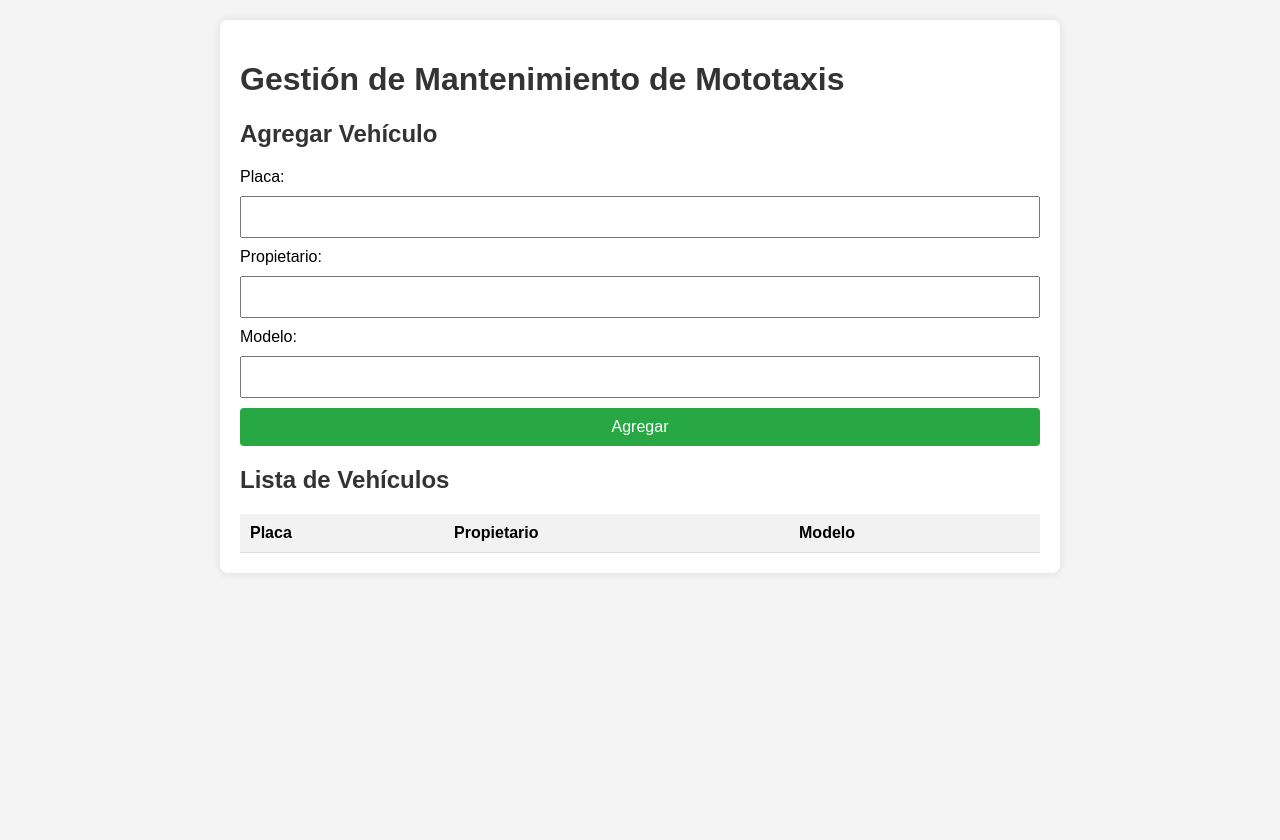
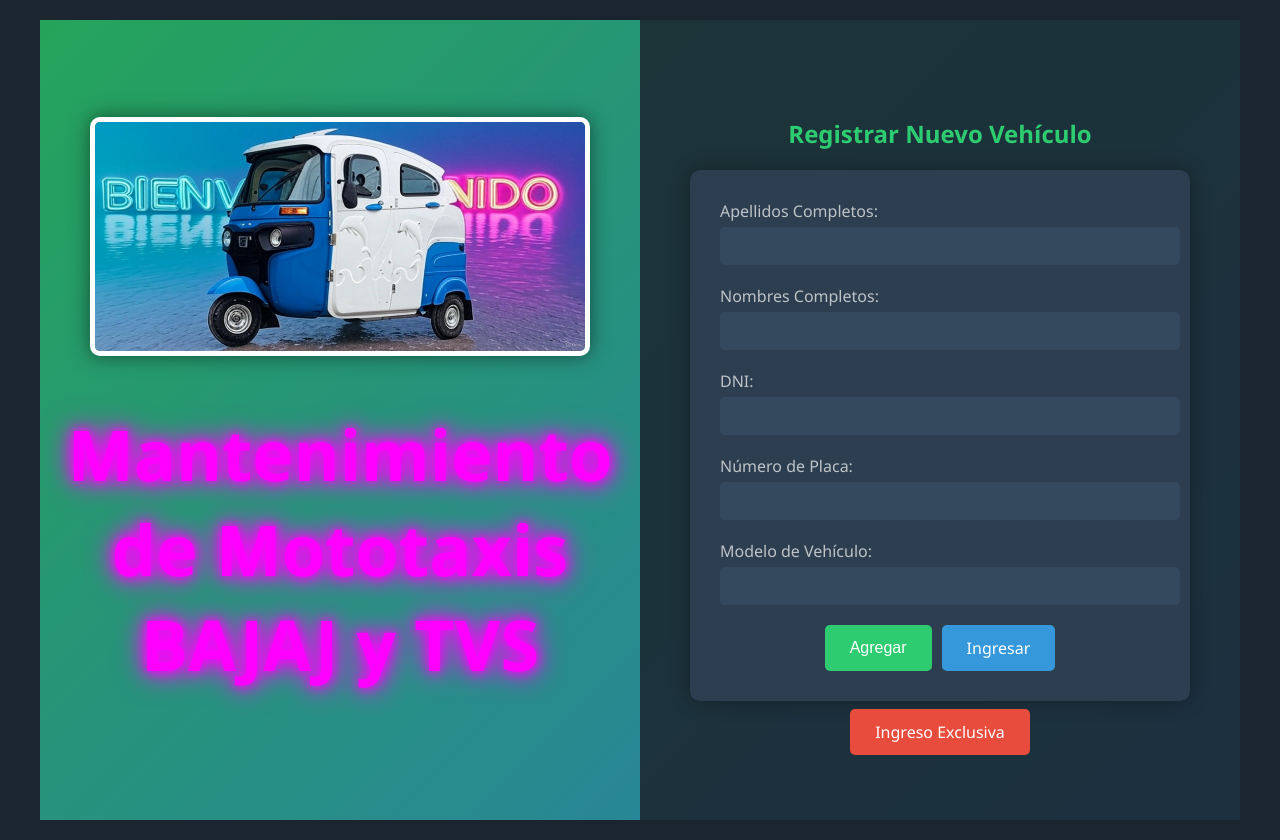
Before and after one commit to Santiago-Adm/mototaxi-mantenimiento, a Flask app: page / in a window 1280 px wide. Before the commit the page ends 553 px from the top, so only its background shows below. Run offline with Flask 3, Linux system fonts and the light colour scheme; lists and menus that the app fills with data are empty; some libraries are stand-ins or nearby versions.

Commit message:
Añadir diseño dinámico, página de login y botón de ingreso exclusiva

```diff
--- a/app.py
+++ b/app.py
@@ -1,6 +1,5 @@
 from flask import Flask, request, jsonify, render_template
-import pyodbc
-from azure.identity import DefaultAzureCredential
+import psycopg2
 import os
 from dotenv import load_dotenv
 
@@ -9,37 +8,52 @@
 
 app = Flask(__name__)
 
-# Configuración de la conexión a Azure SQL Database
-server = os.getenv('AZURE_SQL_SERVER')
-database = os.getenv('AZURE_SQL_DATABASE')
-username = os.getenv('AZURE_SQL_USERNAME')
-password = os.getenv('AZURE_SQL_PASSWORD')
-driver = '{ODBC Driver 18 for SQL Server}'
+# Configuración de la conexión a Azure PostgreSQL
+db_params = {
+    'dbname': os.getenv('POSTGRES_DB'),
+    'user': os.getenv('POSTGRES_USER'),
+    'password': os.getenv('POSTGRES_PASSWORD'),
+    'host': os.getenv('POSTGRES_HOST'),
+    'port': os.getenv('POSTGRES_PORT', '5432'),
+    'sslmode': 'require'
+}
 
-# Cadena de conexión
-connection_string = f'DRIVER={driver};SERVER={server};DATABASE={database};UID={username};PWD={password}'
-
-# Endpoint para la página principal
+# Endpoint para la página principal (solo formulario)
 @app.route('/')
 def index():
     return render_template('index.html')
+
+# Nueva ruta para la página de login
+@app.route('/login')
+def login():
+    return render_template('login.html', page_class='login-page')
+
+# Nueva ruta para mostrar vehículos
+@app.route('/mostrar-vehiculos')
+def mostrar_vehiculos():
+    return render_template('mostrar_vehiculos.html')
 
 # Endpoint para agregar un vehículo
 @app.route('/api/vehicles', methods=['POST'])
 def add_vehicle():
     try:
         data = request.get_json()
+        last_names = data['last_names']
+        first_names = data['first_names']
+        dni = data['dni']
         license_plate = data['license_plate']
-        owner_name = data['owner_name']
         model = data['model']
 
-        with pyodbc.connect(connection_string) as conn:
-            cursor = conn.cursor()
-            cursor.execute(
-                "INSERT INTO Vehicles (LicensePlate, OwnerName, Model) VALUES (?, ?, ?)",
-                (license_plate, owner_name, model)
-            )
-            conn.commit()
+        # Conexión a PostgreSQL
+        conn = psycopg2.connect(**db_params)
+        cursor = conn.cursor()
+        cursor.execute(
+            "INSERT INTO Vehiculos (last_names, first_names, dni, license_plate, model) VALUES (%s, %s, %s, %s, %s)",
+            (last_names, first_names, dni, license_plate, model)
+        )
+        conn.commit()
+        cursor.close()
+        conn.close()
         return jsonify({'message': 'Vehículo agregado exitosamente'}), 201
     except Exception as e:
         return jsonify({'error': str(e)}), 500
@@ -48,14 +62,24 @@
 @app.route('/api/vehicles', methods=['GET'])
 def get_vehicles():
     try:
-        with pyodbc.connect(connection_string) as conn:
-            cursor = conn.cursor()
-            cursor.execute("SELECT * FROM Vehicles")
-            rows = cursor.fetchall()
-            vehicles = [
-                {'id': row[0], 'license_plate': row[1], 'owner_name': row[2], 'model': row[3]}
-                for row in rows
-            ]
+        # Conexión a PostgreSQL
+        conn = psycopg2.connect(**db_params)
+        cursor = conn.cursor()
+        cursor.execute("SELECT * FROM Vehiculos")
+        rows = cursor.fetchall()
+        vehicles = [
+            {
+                'id': row[0],
+                'last_names': row[1],
+                'first_names': row[2],
+                'dni': row[3],
+                'license_plate': row[4],
+                'model': row[5]
+            }
+            for row in rows
+        ]
+        cursor.close()
+        conn.close()
         return jsonify(vehicles), 200
     except Exception as e:
         return jsonify({'error': str(e)}), 500
--- a/requirements.txt
+++ b/requirements.txt
@@ -14,9 +14,9 @@
 MarkupSafe==3.0.2
 msal==1.32.3
 msal-extensions==1.3.1
+psycopg2-binary==2.9.10
 pycparser==2.22
 PyJWT==2.10.1
-pyodbc==5.2.0
 python-dotenv==1.1.0
 requests==2.32.3
 six==1.17.0
--- a/static/css/styles.css
+++ b/static/css/styles.css
@@ -1,58 +1,199 @@
 body {
-    font-family: Arial, sans-serif;
+    font-family: 'Segoe UI', Tahoma, Geneva, Verdana, sans-serif;
     margin: 0;
-    padding: 20px;
-    background-color: #f4f4f4;
+    padding: 0;
+    background: #1a252f;
+    color: #fff;
+    min-height: 100vh;
+    overflow-x: hidden;
 }
 
 .container {
-    max-width: 800px;
+    max-width: 1200px;
     margin: 0 auto;
-    background: white;
     padding: 20px;
-    border-radius: 8px;
-    box-shadow: 0 0 10px rgba(0,0,0,0.1);
 }
 
-h1, h2 {
-    color: #333;
+.split-layout {
+    display: flex;
+    height: 100vh;
+    background: linear-gradient(135deg, #2ecc71, #3498db);
 }
 
-form {
+.left-section {
+    flex: 1;
     display: flex;
     flex-direction: column;
-    gap: 10px;
+    justify-content: center;
+    align-items: center;
+    position: relative;
+    overflow: hidden;
+    padding: 50px;
+    background: rgba(0, 0, 0, 0.2);
+}
+
+.image-frame {
+    border: 5px solid #fff;
+    border-radius: 10px;
+    overflow: hidden;
+    box-shadow: 0 0 20px rgba(0, 0, 0, 0.5);
     margin-bottom: 20px;
 }
 
-input, button {
+.mototaxi-image {
+    width: 100%;
+    height: auto;
+    display: block;
+}
+
+.welcome-text {
+    font-size: 4em;
+    color: #ff00ff; /* Color neón inicial */
+    text-align: center;
+    text-shadow: 0 0 10px #ff00ff, 0 0 20px #ff00ff, 0 0 30px #ff00ff;
+    animation: neonPulse 2s infinite alternate, zoomInOut 4s infinite alternate;
+}
+
+.right-section {
+    flex: 1;
+    display: flex;
+    flex-direction: column;
+    justify-content: center;
+    padding: 50px;
+    background: rgba(26, 37, 47, 0.9);
+}
+
+h2 {
+    color: #2ecc71;
+    margin-bottom: 20px;
+    text-align: center;
+}
+
+.form-card {
+    background: #2c3e50;
+    padding: 30px;
+    border-radius: 10px;
+    box-shadow: 0 0 20px rgba(0, 0, 0, 0.3);
+    animation: slideIn 1s ease-out;
+}
+
+.form-group {
+    margin-bottom: 20px;
+}
+
+label {
+    display: block;
+    color: #bdc3c7;
+    margin-bottom: 5px;
+}
+
+input {
+    width: 100%;
     padding: 10px;
+    border: none;
+    border-radius: 5px;
+    font-size: 16px;
+    background: #34495e;
+    color: #fff;
+    transition: background 0.3s ease;
+}
+
+input:focus {
+    background: #465c71;
+    outline: none;
+}
+
+.button-group {
+    display: flex;
+    gap: 10px;
+    justify-content: center;
+    margin-top: 20px;
+}
+
+.btn {
+    background-color: #2ecc71;
+    color: white;
+    border: none;
+    padding: 12px 25px;
+    border-radius: 5px;
+    cursor: pointer;
+    transition: background-color 0.3s ease;
+    text-decoration: none;
+    text-align: center;
     font-size: 16px;
 }
 
-button {
-    background-color: #28a745;
-    color: white;
-    border: none;
-    cursor: pointer;
-    border-radius: 4px;
+.btn:hover {
+    background-color: #27ae60;
 }
 
-button:hover {
-    background-color: #218838;
+.access-btn {
+    background-color: #3498db;
 }
 
-table {
-    width: 100%;
-    border-collapse: collapse;
+.access-btn:hover {
+    background-color: #2980b9;
 }
 
-th, td {
-    padding: 10px;
-    text-align: left;
-    border-bottom: 1px solid #ddd;
+.exclusive-button {
+    text-align: center;
+    margin-top: 20px;
 }
 
-th {
-    background-color: #f2f2f2;
+.exclusive-btn {
+    background-color: #e74c3c;
 }
+
+.exclusive-btn:hover {
+    background-color: #c0392b;
+}
+
+.vehicles-grid {
+    display: grid;
+    grid-template-columns: repeat(auto-fill, minmax(250px, 1fr));
+    gap: 20px;
+}
+
+.vehicle-card {
+    background: #ecf0f1;
+    padding: 15px;
+    border-radius: 8px;
+    text-align: center;
+    animation: slideIn 0.5s ease-out;
+}
+
+.vehicle-card p {
+    margin: 5px 0;
+    color: #2c3e50;
+}
+
+@keyframes neonPulse {
+    from {
+        text-shadow: 0 0 5px #ff00ff, 0 0 10px #ff00ff, 0 0 15px #ff00ff;
+    }
+    to {
+        text-shadow: 0 0 10px #ff00ff, 0 0 20px #ff00ff, 0 0 30px #ff00ff;
+    }
+}
+
+@keyframes zoomInOut {
+    0% {
+        transform: scale(1);
+    }
+    50% {
+        transform: scale(1.1);
+    }
+    100% {
+        transform: scale(1);
+    }
+}
+
+@keyframes fadeIn {
+    from { opacity: 0; }
+    to { opacity: 1; }
+}
+
+@keyframes slideIn {
+    from { transform: translateY(20px); opacity: 0; }
+    to { transform: translateY(0); opacity: 1; }
+}
--- /dev/null
+++ b/static/js/main.js
@@ -0,0 +1,31 @@
+document.getElementById('vehicle-form').addEventListener('submit', async (e) => {
+    e.preventDefault();
+    const lastNames = document.getElementById('last_names').value;
+    const firstNames = document.getElementById('first_names').value;
+    const dni = document.getElementById('dni').value;
+    const licensePlate = document.getElementById('license_plate').value;
+    const model = document.getElementById('model').value;
+
+    try {
+        const response = await fetch('/api/vehicles', {
+            method: 'POST',
+            headers: { 'Content-Type': 'application/json' },
+            body: JSON.stringify({
+                last_names: lastNames,
+                first_names: firstNames,
+                dni: dni,
+                license_plate: licensePlate,
+                model: model
+            })
+        });
+        if (response.ok) {
+            alert('Vehículo agregado exitosamente');
+            document.getElementById('vehicle-form').reset();
+        } else {
+            const error = await response.json();
+            alert('Error al agregar el vehículo: ' + error.error);
+        }
+    } catch (error) {
+        alert('Error al agregar el vehículo: ' + error.message);
+    }
+});
--- a/templates/index.html
+++ b/templates/index.html
@@ -3,41 +3,51 @@
 <head>
     <meta charset="UTF-8">
     <meta name="viewport" content="width=device-width, initial-scale=1.0">
-    <title>Gestión de Mantenimiento - Mototaxis</title>
+    <title>Mantenimiento de Mototaxis BAJAJ y TVS</title>
     <link rel="stylesheet" href="{{ url_for('static', filename='css/styles.css') }}">
 </head>
 <body>
     <div class="container">
-        <h1>Gestión de Mantenimiento de Mototaxis</h1>
-
-        <!-- Formulario para agregar vehículo -->
-        <section id="add-vehicle">
-            <h2>Agregar Vehículo</h2>
-            <form id="vehicle-form">
-                <label for="license_plate">Placa:</label>
-                <input type="text" id="license_plate" name="license_plate" required>
-                <label for="owner_name">Propietario:</label>
-                <input type="text" id="owner_name" name="owner_name" required>
-                <label for="model">Modelo:</label>
-                <input type="text" id="model" name="model" required>
-                <button type="submit">Agregar</button>
-            </form>
-        </section>
-
-        <!-- Lista de vehículos -->
-        <section id="vehicle-list">
-            <h2>Lista de Vehículos</h2>
-            <table>
-                <thead>
-                    <tr>
-                        <th>Placa</th>
-                        <th>Propietario</th>
-                        <th>Modelo</th>
-                    </tr>
-                </thead>
-                <tbody id="vehicles-table-body"></tbody>
-            </table>
-        </section>
+        <div class="split-layout">
+            <div class="left-section">
+                <div class="image-frame">
+                    <img src="{{ url_for('static', filename='images/mototaxi_bienvenido.jpg') }}" alt="Mototaxi BAJAJ y TVS" class="mototaxi-image">
+                </div>
+                <h1 class="welcome-text">Mantenimiento de Mototaxis BAJAJ y TVS</h1>
+            </div>
+            <div class="right-section">
+                <h2>Registrar Nuevo Vehículo</h2>
+                <form id="vehicle-form" class="form-card">
+                    <div class="form-group">
+                        <label for="last_names">Apellidos Completos:</label>
+                        <input type="text" id="last_names" name="last_names" required>
+                    </div>
+                    <div class="form-group">
+                        <label for="first_names">Nombres Completos:</label>
+                        <input type="text" id="first_names" name="first_names" required>
+                    </div>
+                    <div class="form-group">
+                        <label for="dni">DNI:</label>
+                        <input type="text" id="dni" name="dni" required>
+                    </div>
+                    <div class="form-group">
+                        <label for="license_plate">Número de Placa:</label>
+                        <input type="text" id="license_plate" name="license_plate" required>
+                    </div>
+                    <div class="form-group">
+                        <label for="model">Modelo de Vehículo:</label>
+                        <input type="text" id="model" name="model" required>
+                    </div>
+                    <div class="button-group">
+                        <button type="submit" class="btn">Agregar</button>
+                        <a href="/login" class="btn access-btn">Ingresar</a>
+                    </div>
+                </form>
+                <div class="exclusive-button">
+                    <a href="/mostrar-vehiculos" class="btn exclusive-btn">Ingreso Exclusiva</a>
+                </div>
+            </div>
+        </div>
     </div>
     <script src="{{ url_for('static', filename='js/main.js') }}"></script>
 </body>
```
Also changed, not shown: static/js/login.js (added, +14 -0 lines), static/js/mostrar_vehiculos.js (added, +26 -0 lines), templates/login.html (added, +41 -0 lines), templates/mostrar_vehiculos.html (added, +26 -0 lines), static/images/mototaxi_bienvenido.jpg (added), static/images/mototaxi_bienvenido_login.jpg (added), 1 other file.
